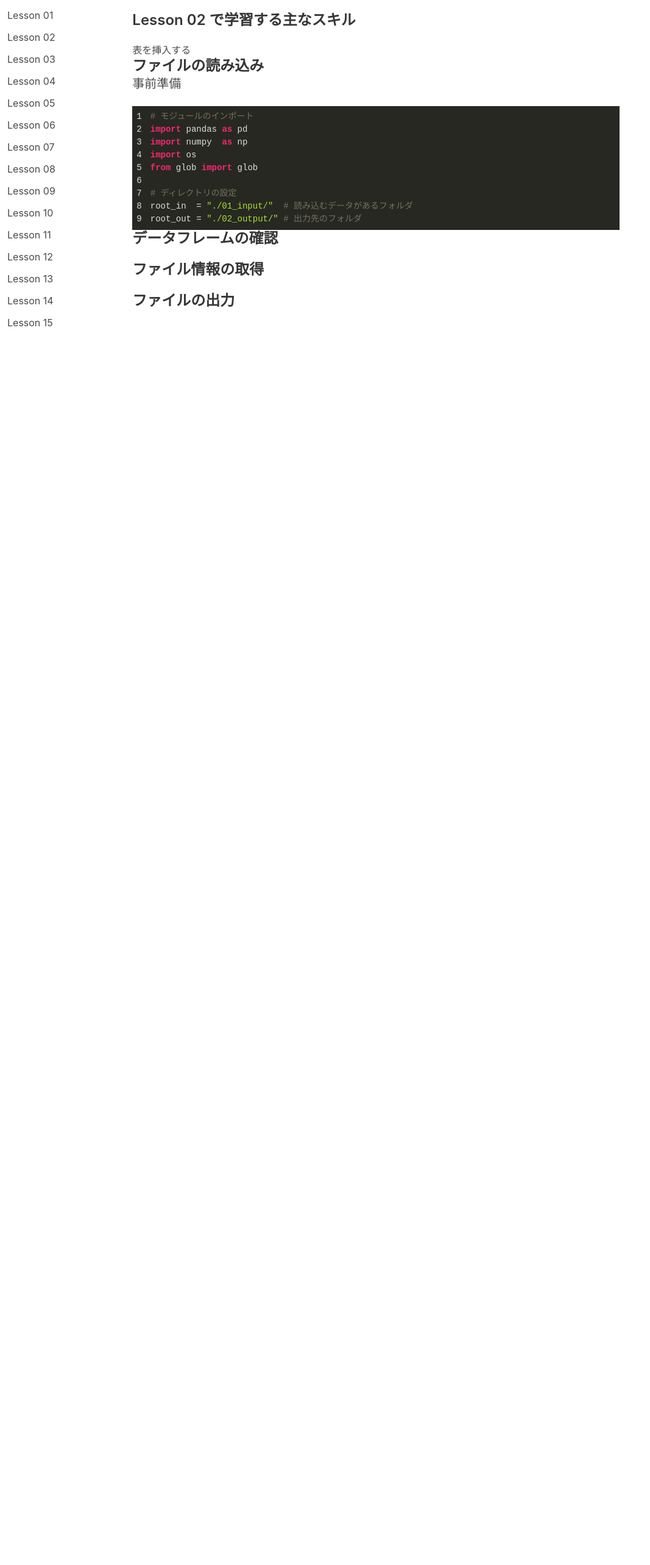
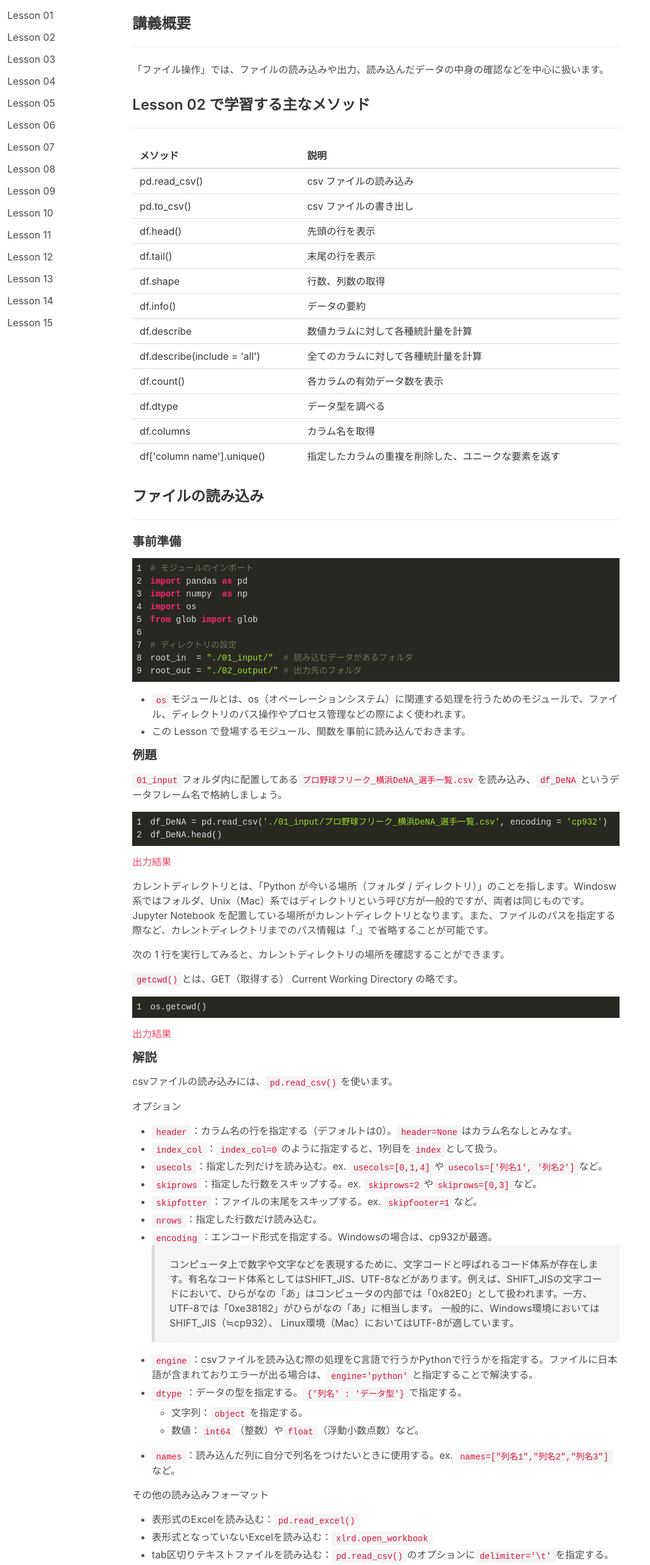
Before and after one commit to YutaUra/ycu-class-dat28200-2022, a React (Create React App) app: page /Lesson-02 in a window 1280 px wide. Shown: the part 220-2786 px from the top of the page at 61% size, without its empty margins (0-1067 px from the left). Before the commit the page ends 800 px from the top, so only its background shows below. Built offline with nearby package versions, Linux system fonts and the light colour scheme.

Commit message:
Add Lesson02 content

```diff
--- a/src/Lesson-02.js
+++ b/src/Lesson-02.js
@@ -14,31 +14,226 @@ from glob import glob
 # ディレクトリの設定
 root_in  = "./01_input/"  # 読み込むデータがあるフォルダ
 root_out = "./02_output/" # 出力先のフォルダ`;
+
+  const source_code_2_1_2 = `df_DeNA = pd.read_csv('./01_input/プロ野球フリーク_横浜DeNA_選手一覧.csv', encoding = 'cp932')
+df_DeNA.head()`;
+
+  const source_code_2_1_3 = `os.getcwd()`;
   /* eslint-enable */
 
   return (
-    <div>
-      <p className="title is-1 has-text-grey">Lesson 02</p>
+    <div className="content mt-4 mb-4 main-content">
+      <h1 className="has-text-success">Lesson 02</h1>
 
-      <p className="title is-4">Lesson 02 で学習する主なスキル</p>
-      <p>表を挿入する</p>
+      <h3>講義概要</h3>
+      <hr />
+      <p>
+        「ファイル操作」では、ファイルの読み込みや出力、読み込んだデータの中身の確認などを中心に扱います。
+      </p>
 
-      <p className="title is-4">ファイルの読み込み</p>
-      <p className="subtitle is-5">事前準備</p>
+      <h3>Lesson 02 で学習する主なメソッド</h3>
+      <hr />
+      <table className="table">
+        <thead>
+          <tr>
+            <th>メソッド</th>
+            <th>説明</th>
+          </tr>
+        </thead>
+        <tbody>
+          <tr>
+            <td>pd.read_csv()</td>
+            <td>csv ファイルの読み込み</td>
+          </tr>
+          <tr>
+            <td>pd.to_csv()</td>
+            <td>csv ファイルの書き出し</td>
+          </tr>
+          <tr>
+            <td>df.head()</td>
+            <td>先頭の行を表示</td>
+          </tr>
+          <tr>
+            <td>df.tail()</td>
+            <td>末尾の行を表示</td>
+          </tr>
+          <tr>
+            <td>df.shape</td>
+            <td>行数、列数の取得</td>
+          </tr>
+          <tr>
+            <td>df.info()</td>
+            <td>データの要約</td>
+          </tr>
+          <tr>
+            <td>df.describe</td>
+            <td>数値カラムに対して各種統計量を計算</td>
+          </tr>
+          <tr>
+            <td>df.describe(include = 'all')</td>
+            <td>全てのカラムに対して各種統計量を計算</td>
+          </tr>
+          <tr>
+            <td>df.count()</td>
+            <td>各カラムの有効データ数を表示</td>
+          </tr>
+          <tr>
+            <td>df.dtype</td>
+            <td>データ型を調べる</td>
+          </tr>
+          <tr>
+            <td>df.columns</td>
+            <td>カラム名を取得</td>
+          </tr>
+          <tr>
+            <td>df['column name'].unique()</td>
+            <td>指定したカラムの重複を削除した、ユニークな要素を返す</td>
+          </tr>
+        </tbody>
+      </table>
+
+      <h3>ファイルの読み込み</h3>
+      <hr />
+      <h4>事前準備</h4>
       <SyntaxHighlighter
         language="python"
         style={monokai}
         showLineNumbers={true}
-        className="source-code"
       >
         {source_code_2_1_1}
       </SyntaxHighlighter>
+      <ul>
+        <li>
+          <code>os</code>
+          モジュールとは、os（オペーレーションシステム）に関連する処理を行うためのモジュールで、ファイル、ディレクトリのパス操作やプロセス管理などの際によく使われます。
+        </li>
+        <li>
+          この Lesson で登場するモジュール、関数を事前に読み込んでおきます。
+        </li>
+      </ul>
+      <h4>例題</h4>
+      <p>
+        <code>01_input</code>フォルダ内に配置してある
+        <code>プロ野球フリーク_横浜DeNA_選手一覧.csv</code>を読み込み、
+        <code>df_DeNA</code>というデータフレーム名で格納しましょう。
+      </p>
+      <SyntaxHighlighter
+        language="python"
+        style={monokai}
+        showLineNumbers={true}
+      >
+        {source_code_2_1_2}
+      </SyntaxHighlighter>
+      <p className="has-text-danger">出力結果</p>
+      <p>
+        カレントディレクトリとは、「Python が今いる場所（フォルダ /
+        ディレクトリ）」のことを指します。Windosw
+        系ではフォルダ、Unix（Mac）系ではディレクトリという呼び方が一般的ですが、両者は同じものです。Jupyter
+        Notebook
+        を配置している場所がカレントディレクトリとなります。また、ファイルのパスを指定する際など、カレントディレクトリまでのパス情報は「.」で省略することが可能です。
+      </p>
+      <p>
+        次の 1
+        行を実行してみると、カレントディレクトリの場所を確認することができます。
+      </p>
+      <p>
+        <code>getcwd()</code>とは、GET（取得する） Current Working Directory
+        の略です。
+      </p>
+      <SyntaxHighlighter
+        language="python"
+        style={monokai}
+        showLineNumbers={true}
+      >
+        {source_code_2_1_3}
+      </SyntaxHighlighter>
+      <p className="has-text-danger">出力結果</p>
+      <h4>解説</h4>
+      <p>
+        csvファイルの読み込みには、<code>pd.read_csv()</code>を使います。
+      </p>
+      <p>オプション</p>
+      <ul>
+        <li>
+          <code>header</code>：カラム名の行を指定する（デフォルトは0）。
+          <code>header=None</code>はカラム名なしとみなす。
+        </li>
+        <li>
+          <code>index_col</code>：<code>index_col=0</code>
+          のように指定すると、1列目を<code>index</code>として扱う。
+        </li>
+        <li>
+          <code>usecols</code>：指定した列だけを読み込む。ex.{" "}
+          <code>usecols=[0,1,4]</code>や<code>usecols=['列名1', '列名2']</code>
+          など。
+        </li>
+        <li>
+          <code>skiprows</code>：指定した行数をスキップする。ex.{" "}
+          <code>skiprows=2</code>や<code>skiprows=[0,3]</code>など。
+        </li>
+        <li>
+          <code>skipfotter</code>：ファイルの末尾をスキップする。ex.{" "}
+          <code>skipfooter=1</code>など。
+        </li>
+        <li>
+          <code>nrows</code>：指定した行数だけ読み込む。
+        </li>
+        <li>
+          <code>encoding</code>
+          ：エンコード形式を指定する。Windowsの場合は、cp932が最適。
+        </li>
+        <blockquote>
+          コンピュータ上で数字や文字などを表現するために、文字コードと呼ばれるコード体系が存在します。有名なコード体系としてはSHIFT_JIS、UTF-8などがあります。例えば、SHIFT_JISの文字コードにおいて、ひらがなの「あ」はコンピュータの内部では「0x82E0」として扱われます。一方、UTF-8では「0xe38182」がひらがなの「あ」に相当します。
+          一般的に、Windows環境においてはSHIFT_JIS（≒cp932）、
+          Linux環境（Mac）においてはUTF-8が適しています。
+        </blockquote>
+        <li>
+          <code>engine</code>
+          ：csvファイルを読み込む際の処理をC言語で行うかPythonで行うかを指定する。ファイルに日本語が含まれておりエラーが出る場合は、
+          <code>engine='python'</code>と指定することで解決する。
+        </li>
+        <li>
+          <code>dtype</code>：データの型を指定する。
+          <code>
+            {"{"}'列名' : 'データ型'{"}"}
+          </code>
+          で指定する。
+        </li>
+        <ul>
+          <li>
+            文字列：<code>object</code>を指定する。
+          </li>
+          <li>
+            数値：<code>int64</code>（整数）や<code>float</code>
+            （浮動小数点数）など。
+          </li>
+        </ul>
+        <li>
+          <code>names</code>
+          ：読み込んだ列に自分で列名をつけたいときに使用する。ex.{" "}
+          <code>names=["列名1","列名2","列名3"]</code>など。
+        </li>
+      </ul>
+      <p>その他の読み込みフォーマット</p>
+      <ul>
+        <li>
+          表形式のExcelを読み込む：<code>pd.read_excel()</code>
+        </li>
+        <li>
+          表形式となっていないExcelを読み込む：<code>xlrd.open_workbook</code>
+        </li>
+        <li>
+          tab区切りテキストファイルを読み込む：<code>pd.read_csv()</code>
+          のオプションに<code>delimiter='\t'</code>を指定する。
+        </li>
+      </ul>
+      <h4>演習問題</h4>
 
-      <p className="title is-4">データフレームの確認</p>
+      <h3 className="title is-4">データフレームの確認</h3>
 
-      <p className="title is-4">ファイル情報の取得</p>
+      <h3 className="title is-4">ファイル情報の取得</h3>
 
-      <p className="title is-4">ファイルの出力</p>
+      <h3 className="title is-4">ファイルの出力</h3>
     </div>
   );
 }
--- a/src/index.css
+++ b/src/index.css
@@ -12,6 +12,6 @@ code {
     monospace;
 }
 
-.source-code {
+.main-content {
   width: 800px;
 }
```
